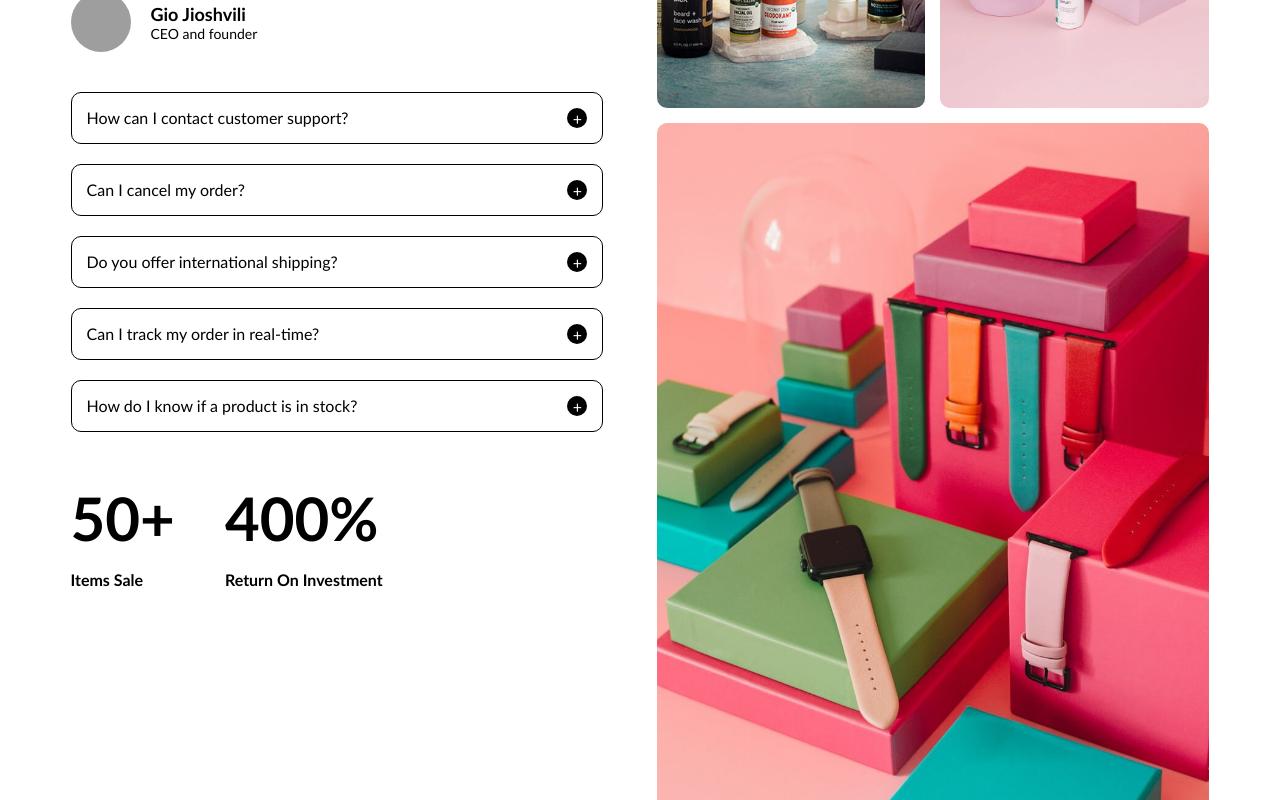
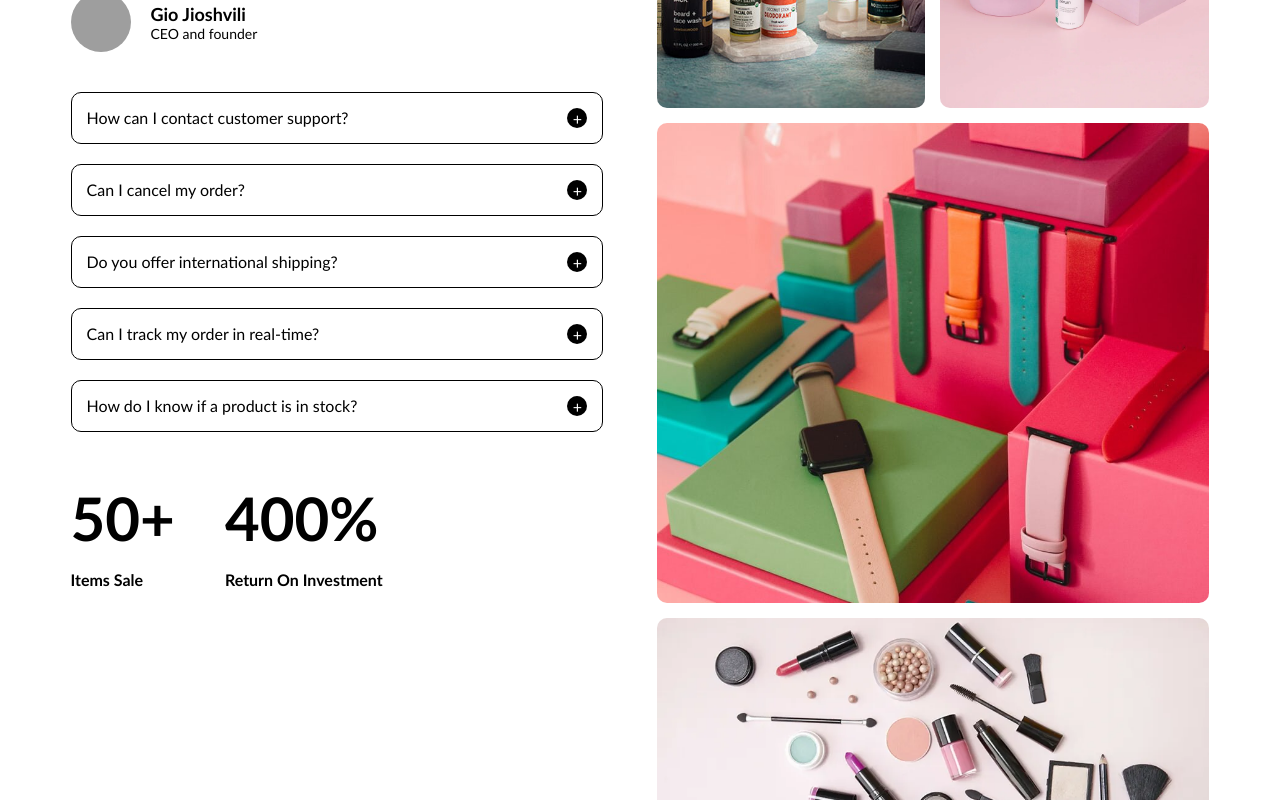
Before and after one commit to Dzzjio/dzz-shop-ecommerse, a React (Create React App) app: page /about in a window 1280 px wide. Shown: the part 620-1420 px from the top of the page. Built offline with nearby package versions, Linux system fonts and the light colour scheme; grey boxes are pictures that could not be loaded.

Commit message:
fix about me spacing bug

```diff
--- a/src/components/partials/about/styled.ts
+++ b/src/components/partials/about/styled.ts
@@ -106,7 +106,7 @@ export const StyledAboutContainerTopSectionRightFirstRow = styled.div`
 `
 
 export const StyledAboutContainerTopSectionRightSecondRow = styled.div`
-    height: 30%;
+    max-height: 30rem;
     width: auto;
 
     & > img {
```
